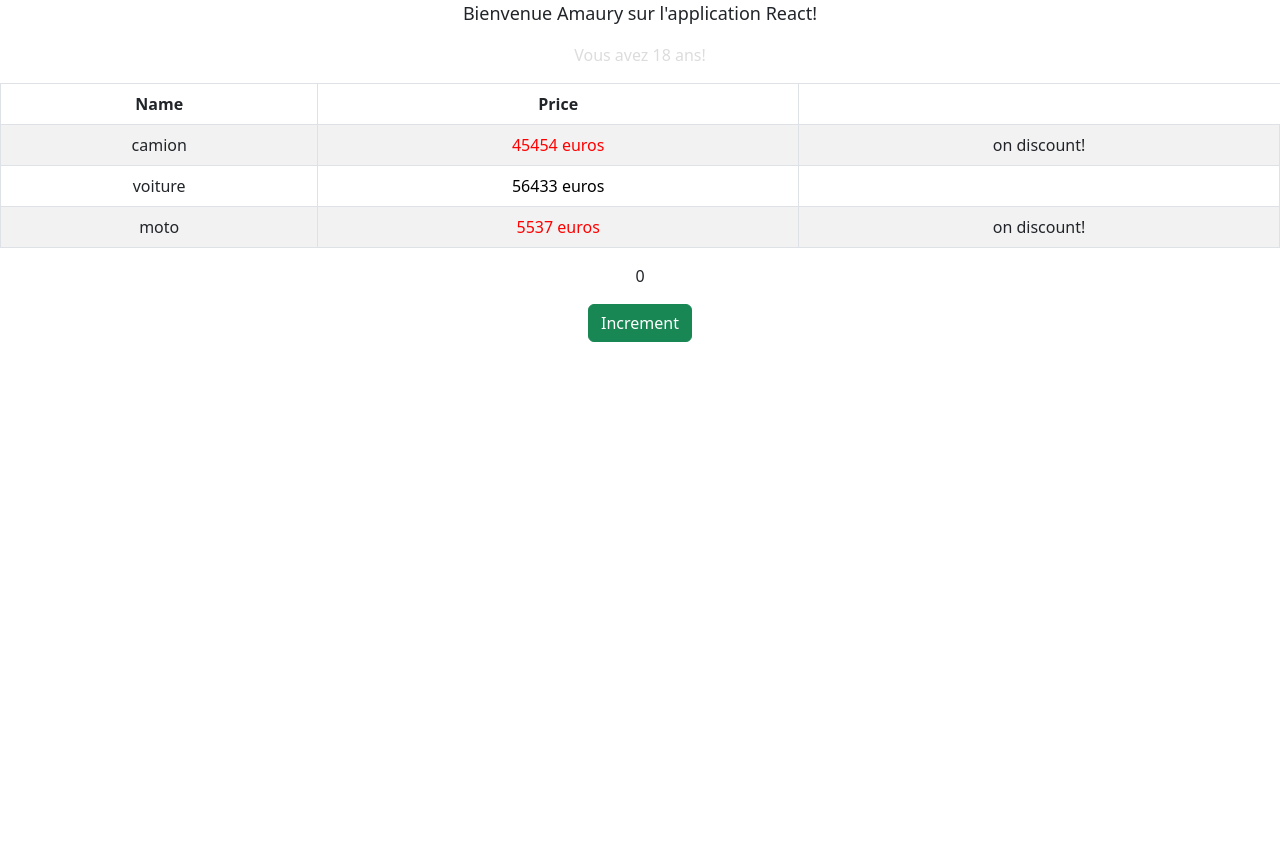
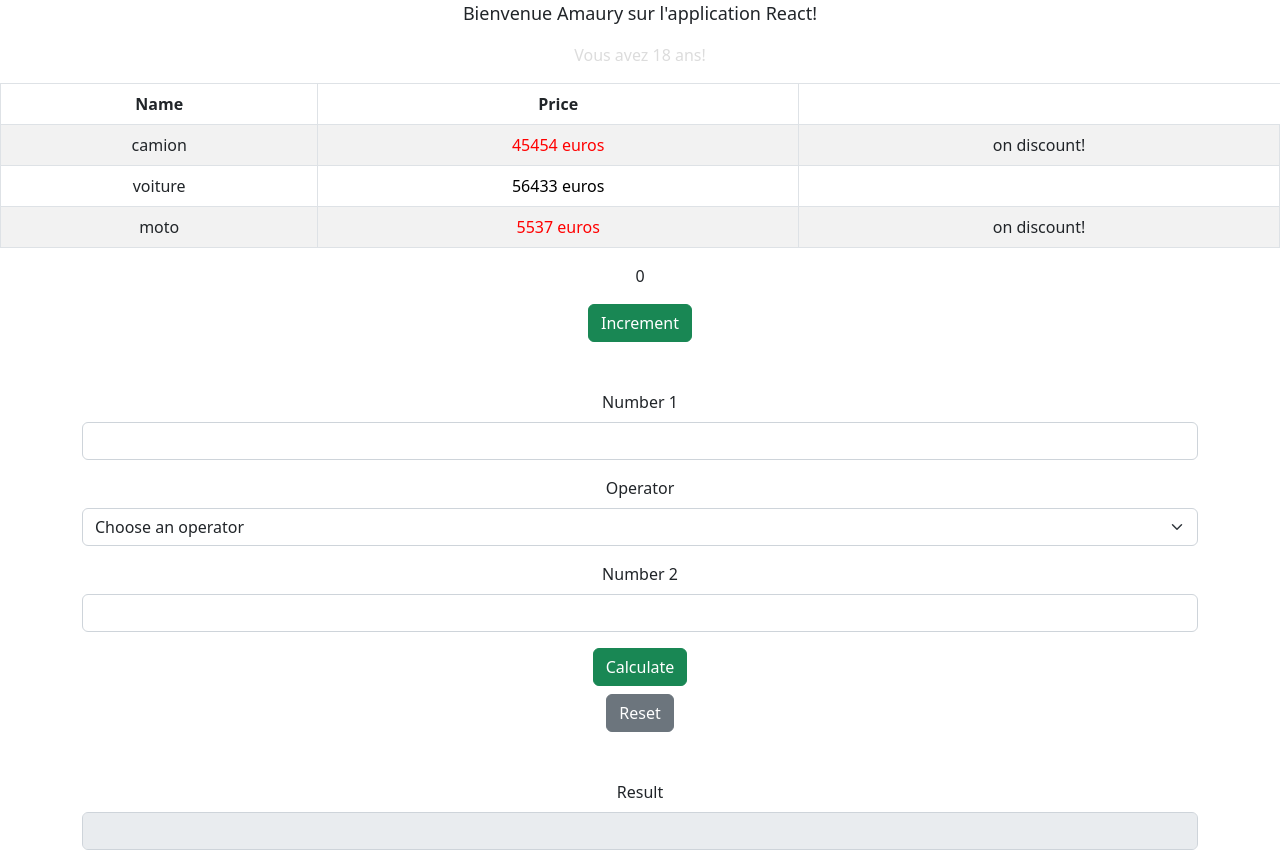
Before and after one commit to phil-form/TbReact, a React (Create React App) app in the folder src/exercice/Amaury/: page / in a window 1280 px wide. Before the commit the page ends 800 px from the top, so only its background shows below. Built offline with nearby package versions, Linux system fonts and the light colour scheme.

Commit message:
ex calculator

```diff
--- a/src/exercice/Amaury/src/App.js
+++ b/src/exercice/Amaury/src/App.js
@@ -4,13 +4,14 @@ import './App.css';
 import Welcome from './components/welcome/welcome';
 import List from './components/list/list';
 import Counter from './components/counter/counter';
+import Calculator from './components/calculator/calculator';
 
 
 const products = [
   {id: 1, name: 'camion', price: 45454, discount: true},
   {id: 2, name: 'voiture', price: 56433, discount: false},
   {id: 3, name: 'moto', price: 5537, discount: true}
-]
+];
 
 function App() {
   return (
@@ -18,8 +19,9 @@ function App() {
       <Welcome name='Amaury' age={18}/>
       <List products={products}/>
       <Counter incrementValue={5}/>
+      <Calculator />
     </div>
   );
-}
+};
 
 export default App;
--- /dev/null
+++ b/src/exercice/Amaury/src/components/calculator/calculator.jsx
@@ -0,0 +1,88 @@
+import { useState } from 'react';
+import Button from 'react-bootstrap/Button';
+import Form from 'react-bootstrap/Form';
+
+
+const Calculator = ({incrementValue}) => {
+    const [firstNumber, setFirstNumber] = useState('');
+    const [secondNumber, setSecondNumber] = useState('');
+    const [operator, setOperator] = useState('');
+    const [result, setResult] = useState('');
+    const [validated, setValidated] = useState(false)
+
+    const handleReset = () => {
+        setFirstNumber('');
+        setSecondNumber('');
+        setOperator('');
+        setResult('');
+        setValidated(false);
+    };
+
+    const handleSubmit = (e) => {
+        e.preventDefault();
+
+        setValidated(true);
+
+        let res ='';
+
+        if (operator == '+') {
+            res = firstNumber + secondNumber;
+        } else if (operator == '-') {
+            res = firstNumber - secondNumber;
+        } else if (operator == 'x') {
+            res = firstNumber * secondNumber;
+        } else if (operator == '/') {
+            res = firstNumber / secondNumber;
+        };
+
+        setResult(res);
+    };
+
+    return (
+        <div className='container'>
+            <Form noValidate validated={validated} onSubmit={handleSubmit}>
+                <Form.Group className='mb-3 mt-5'>
+                    <Form.Label>Number 1</Form.Label>
+                    <Form.Control
+                        value={firstNumber}
+                        type='number' onChange={(e) => {setFirstNumber(parseInt(e.target.value))}}
+                        required
+                    />
+                    <Form.Control.Feedback type='invalid'>Please enter a number</Form.Control.Feedback>
+                </Form.Group>
+                <Form.Group className='mb-3'>
+                    <Form.Label>Operator</Form.Label>
+                    <Form.Select required value={operator} onChange={(e) => {setOperator(e.target.value)}}>
+                        <option value=''>Choose an operator</option>
+                        <option value='+'>+</option>
+                        <option value='-'>-</option>
+                        <option value='x'>x</option>
+                        <option value='/'>/</option>
+                    </Form.Select>
+                </Form.Group>
+                <Form.Group className='mb-3'>
+                    <Form.Label>Number 2</Form.Label>
+                    <Form.Control
+                        value={secondNumber} type='number'
+                        onChange={(e) => {setSecondNumber(parseInt(e.target.value))}}
+                        required
+                    />
+                    <Form.Control.Feedback type='invalid'>Please enter a number</Form.Control.Feedback>
+                </Form.Group>
+                <Button variant='success' type='submit' className='mb-2'>Calculate</Button>
+                <br/>
+                <Button variant='secondary' type='reset' className='mb-5' onClick={handleReset}>Reset</Button>
+                <Form.Group className='mb-3'>
+                    <Form.Label>Result</Form.Label>
+                    <Form.Control
+                        value={result}
+                        type='text'
+                        disabled
+                    />
+                </Form.Group>
+            </Form>
+        </div>
+    );
+};
+
+export default Calculator;
--- a/src/exercice/Amaury/src/components/counter/counter.jsx
+++ b/src/exercice/Amaury/src/components/counter/counter.jsx
@@ -1,5 +1,4 @@
 import { useState } from 'react';
-import PropTypes from 'prop-types';
 import Button from 'react-bootstrap/Button';
 
 
```
